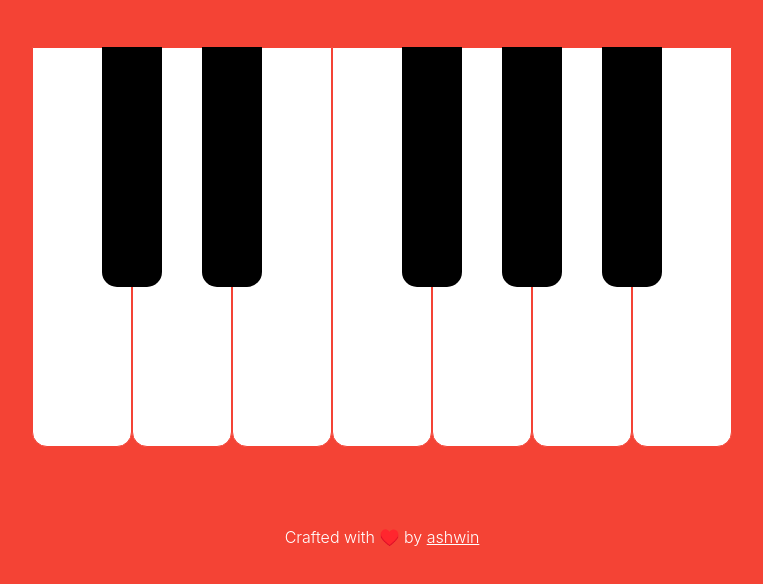
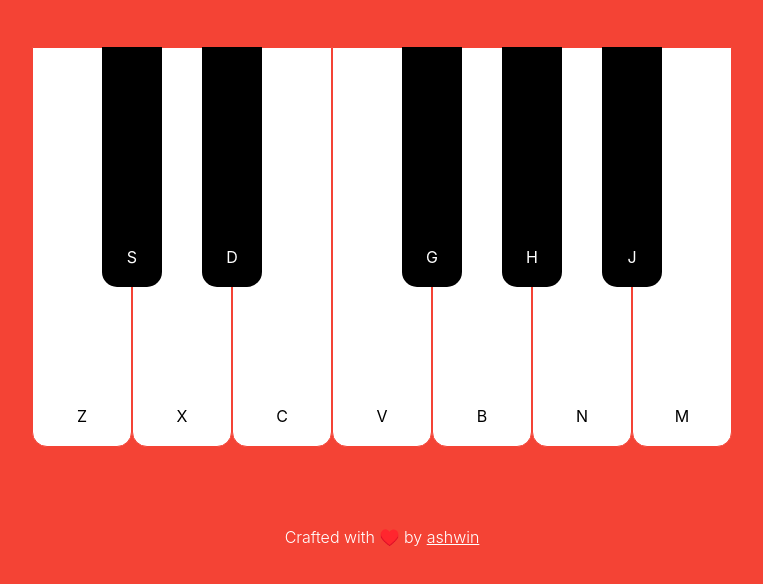
Before and after one commit to ashwinkshenoy/piano, a plain HTML site: page index.html in a window 1280 px wide. Shown: the part 166-750 px from the top of the page, without its empty margins (258-1021 px from the left). Drawn offline with Linux system fonts and the light colour scheme; a web font is replaced by a local one.

Commit message:
added alpha on keys

```diff
--- a/index.html
+++ b/index.html
@@ -12,18 +12,18 @@
   <div class="container">
     <h1>A Simple Piano</h1>
     <div class="piano">
-      <div data-note="C" class="key white"></div>
-      <div data-note="Db" class="key black"></div>
-      <div data-note="D" class="key white"></div>
-      <div data-note="Eb" class="key black"></div>
-      <div data-note="E" class="key white"></div>
-      <div data-note="F" class="key white"></div>
-      <div data-note="Gb" class="key black"></div>
-      <div data-note="G" class="key white"></div>
-      <div data-note="Ab" class="key black"></div>
-      <div data-note="A" class="key white"></div>
-      <div data-note="Bb" class="key black"></div>
-      <div data-note="B" class="key white"></div>
+      <div data-note="C" class="key white">Z</div>
+      <div data-note="Db" class="key black">S</div>
+      <div data-note="D" class="key white">X</div>
+      <div data-note="Eb" class="key black">D</div>
+      <div data-note="E" class="key white">C</div>
+      <div data-note="F" class="key white">V</div>
+      <div data-note="Gb" class="key black">G</div>
+      <div data-note="G" class="key white">B</div>
+      <div data-note="Ab" class="key black">H</div>
+      <div data-note="A" class="key white">N</div>
+      <div data-note="Bb" class="key black">J</div>
+      <div data-note="B" class="key white">M</div>
     </div>
     <div class="footer ash">
       Crafted with <span role="img" aria-label="heart">♥️</span> by
--- a/styles.css
+++ b/styles.css
@@ -44,6 +44,10 @@ h1 {
   height: calc(var(--width) * 4);
   width: var(--width);
   border-radius: 0 0 15px 15px;
+  display: flex;
+  align-items: flex-end;
+  justify-content: center;
+  padding-bottom: 20px;
 }
 
 .white {
@@ -62,6 +66,7 @@ h1 {
   margin-left: calc(var(--width) / -2);
   margin-right: calc(var(--width) / -2);
   z-index: 2;
+  color: #ffffff;
 }
 
 .black.active {
```
